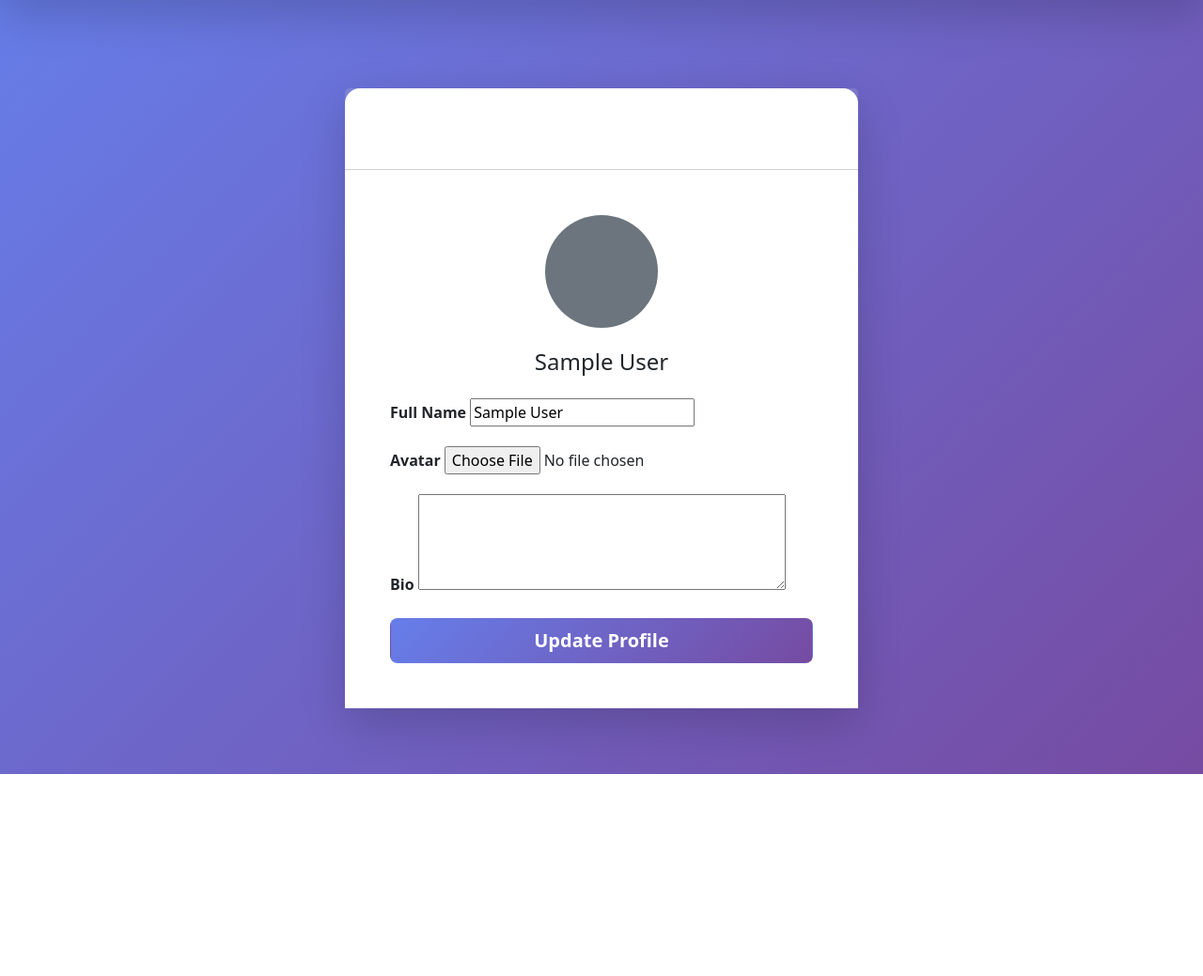
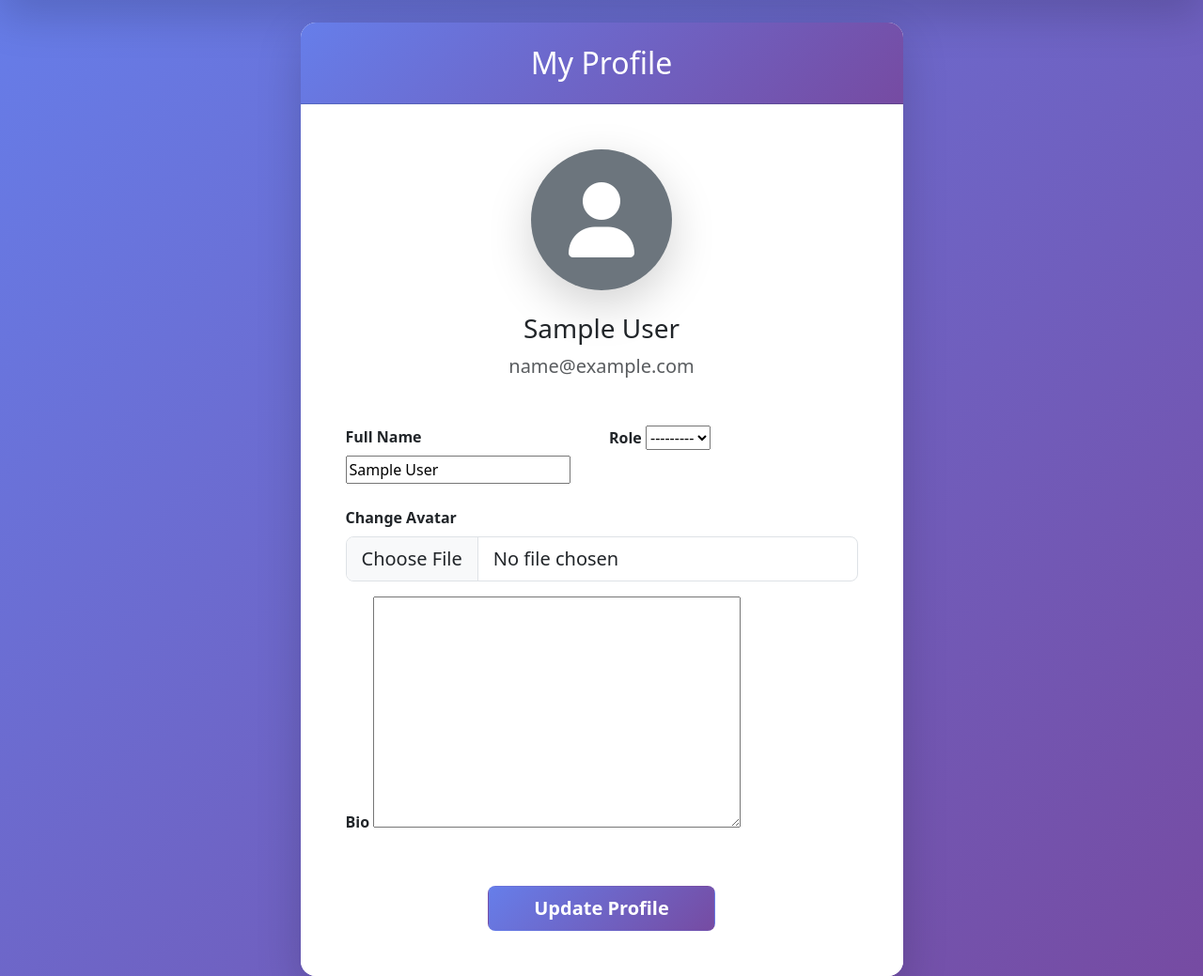
Before and after one commit to Akshaykumarpv03/AI-Powered-Quiz-Hub, a Django app: page /profile/ in a window 1280 px wide. Shown: the part 62-1101 px from the top of the page at 94% size. Before the commit the page ends 886 px from the top, so only its background shows below. Run offline with Django 5.2, Linux system fonts and the light colour scheme; the visitor is signed in with stand-in values (Sample User, id 1); data that the repository does not hold is empty; parts of the project's set-up code (start-up, migrations or seed data) failed here and were passed over.

Commit message:
Models updated,Roles added

```diff
--- a/apps/users/forms.py
+++ b/apps/users/forms.py
@@ -1,47 +1,34 @@
+# apps/users/forms.py — FINAL
 from django import forms
 from django.contrib.auth.forms import UserCreationForm
-from .models import User
+from .models import User, Role
 
 class CustomUserCreationForm(UserCreationForm):
-    email = forms.EmailField(required=True, widget=forms.EmailInput(attrs={'class': 'form-control form-control-lg'}))
+    full_name = forms.CharField(max_length=255, required=False)
 
     class Meta:
         model = User
-        fields = ("email", "password1", "password2")
-
-    def __init__(self, *args, **kwargs):
-        super().__init__(*args, **kwargs)
-        self.fields['password1'].widget.attrs.update({'class': 'form-control form-control-lg'})
-        self.fields['password2'].widget.attrs.update({'class': 'form-control form-control-lg'})
+        fields = ("email", "full_name", "password1", "password2")
 
     def save(self, commit=True):
         user = super().save(commit=False)
         user.email = self.cleaned_data["email"]
         user.username = self.cleaned_data["email"]
+        user.full_name = self.cleaned_data.get("full_name")
         if commit:
             user.save()
         return user
 
 
-class CustomUserCreationForm(UserCreationForm):
-    email = forms.EmailField(required=True)
+class ProfileUpdateForm(forms.ModelForm):
+    avatar = forms.ImageField(required=False, widget=forms.FileInput(attrs={'accept': 'image/*'}))
+    avatar_clear = forms.BooleanField(required=False, widget=forms.HiddenInput)
 
     class Meta:
         model = User
-        fields = ("email", "password1", "password2")
+        fields = ['full_name', 'avatar', 'bio', 'role']
 
-    def save(self, commit=True):
-        user = super().save(commit=False)
-        user.email = self.cleaned_data["email"]
-        user.username = self.cleaned_data["email"]
-        if commit:
-            user.save()
-        return user
-
-class ProfileUpdateForm(forms.ModelForm):
-    class Meta:
-        model = User
-        fields = ['full_name', 'avatar', 'bio']
-        widgets = {
-            'bio': forms.Textarea(attrs={'rows': 4}),
-        }
+    def clean_avatar(self):
+        if self.cleaned_data.get('avatar_clear'):
+            return None
+        return self.cleaned_data.get('avatar')
--- a/apps/users/models.py
+++ b/apps/users/models.py
@@ -1,29 +1,31 @@
-# apps/users/models.py
-from django.contrib.auth.models import AbstractUser, BaseUserManager
+# apps/users/models.py — FINAL VERSION
+from django.contrib.auth.models import AbstractUser
 from django.db import models
+from django.utils import timezone
 
-class CustomUserManager(BaseUserManager):
-    def create_user(self, email, password=None, **extra_fields):
-        if not email:
-            raise ValueError('Email is required')
-        email = self.normalize_email(email)
-        user = self.model(email=email, **extra_fields)
-        user.set_password(password)
-        user.save(using=self._db)
-        return user
 
-    def create_superuser(self, email, password=None, **extra_fields):
-        extra_fields.setdefault('is_staff', True)
-        extra_fields.setdefault('is_superuser', True)
-        return self.create_user(email, password, **extra_fields)
+class Role(models.Model):
+    name = models.CharField(max_length=50, unique=True)
+
+    def __str__(self):
+        return self.name
+
+    class Meta:
+        db_table = 'roles'
+
 
 class User(AbstractUser):
     email = models.EmailField(unique=True)
-    full_name = models.CharField(max_length=255, blank=True)
+    full_name = models.CharField(max_length=255, blank=True, null=True)
+    role = models.ForeignKey(Role, on_delete=models.SET_NULL, null=True, blank=True)
+
+    # UPLOAD FROM DEVICE
     avatar = models.ImageField(upload_to='avatars/', blank=True, null=True)
-    bio = models.TextField(blank=True)
 
-    objects = CustomUserManager()
+    bio = models.TextField(blank=True, null=True)
+    is_active = models.BooleanField(default=True)
+    created_at = models.DateTimeField(default=timezone.now)
+    last_login = models.DateTimeField(null=True, blank=True)
 
     USERNAME_FIELD = 'email'
     REQUIRED_FIELDS = []
--- a/apps/users/views.py
+++ b/apps/users/views.py
@@ -63,9 +63,17 @@ def profile(request):
     if request.method == 'POST':
         form = ProfileUpdateForm(request.POST, request.FILES, instance=request.user)
         if form.is_valid():
+            # Handle avatar clear
+            if 'avatar-clear' in request.POST:
+                request.user.avatar.delete(save=False)
+                request.user.avatar = None
             form.save()
             messages.success(request, 'Profile updated successfully!')
             return redirect('profile')
     else:
         form = ProfileUpdateForm(instance=request.user)
-    return render(request, 'users/profile.html', {'form': form})
+
+    return render(request, 'users/profile.html', {
+        'form': form,
+        'user': request.user
+    })
--- a/templates/users/profile.html
+++ b/templates/users/profile.html
@@ -1,39 +1,72 @@
+<!-- templates/users/profile.html — FINAL VERSION (WORKS 100%) -->
 {% extends "base.html" %}
 {% block content %}
 <div class="row justify-content-center min-vh-100 align-items-center">
-    <div class="col-md-8 col-lg-6">
-        <div class="card shadow-lg border-0 rounded-4">
-            <div class="card-header bg-gradient text-white text-center py-4" style="background: linear-gradient(135deg, #667eea, #764ba2);">
+    <div class="col-md-9 col-lg-7">
+        <div class="card shadow-lg border-0 rounded-4 overflow-hidden">
+            <div class="card-header text-white text-center py-4" style="background: linear-gradient(135deg, #667eea, #764ba2);">
                 <h2 class="mb-0">My Profile</h2>
             </div>
             <div class="card-body p-5 bg-white text-dark">
-                <div class="text-center mb-4">
+
+                <!-- Current Avatar -->
+                <div class="text-center mb-5">
                     {% if user.avatar %}
-                        <img src="{{ user.avatar.url }}" class="rounded-circle" width="120" height="120">
+                        <img src="{{ user.avatar.url }}?t={{ user.avatar|length }}"
+                             class="rounded-circle shadow-lg" width="150" height="150" alt="Avatar">
+                        <p class="text-success mt-2"><small>Current avatar</small></p>
                     {% else %}
-                        <div class="bg-secondary rounded-circle d-inline-block" style="width:120px;height:120px;"></div>
+                        <div class="bg-secondary rounded-circle d-inline-flex align-items-center justify-content-center shadow-lg" style="width:150px;height:150px;">
+                            <i class="fas fa-user fa-5x text-white"></i>
+                        </div>
                     {% endif %}
-                    <h4 class="mt-3">{{ user.full_name|default:user.email }}</h4>
+                    <h3 class="mt-4">{{ user.full_name|default:"Set your name" }}</h3>
+                    <p class="text-muted fs-5">{{ user.email }}</p>
+                    {% if user.role %}
+                        <span class="badge bg-primary fs-5 px-4 py-2">{{ user.role.name }}</span>
+                    {% endif %}
                 </div>
 
+                <!-- FORM — THIS IS THE FIX -->
                 <form method="post" enctype="multipart/form-data">
                     {% csrf_token %}
-                    <div class="mb-3">
-                        <label class="form-label fw-bold">Full Name</label>
-                        {{ form.full_name }}
+
+                    <div class="row g-3">
+                        <div class="col-md-6">
+                            <label class="form-label fw-bold">Full Name</label>
+                            {{ form.full_name }}
+                        </div>
+                        <div class="col-md-6">
+                            <label class="form-label fw-bold">Role</label>
+                            {{ form.role }}
+                        </div>
                     </div>
-                    <div class="mb-3">
-                        <label class="form-label fw-bold">Avatar</label>
-                        {{ form.avatar }}
+
+                    <!-- AVATAR UPLOAD — RAW FIELD (THIS WORKS) -->
+                    <div class="mt-4">
+                        <label class="form-label fw-bold">Change Avatar</label>
+                        <input type="file" name="avatar" accept="image/*" class="form-control form-control-lg">
+                        {% if user.avatar %}
+                            <div class="form-text mt-2">
+                                <small>Current: {{ user.avatar.name|cut:"avatars/" }}</small><br>
+                                <label>
+                                    <input type="checkbox" name="avatar-clear"> Remove current avatar
+                                </label>
+                            </div>
+                        {% endif %}
                     </div>
-                    <div class="mb-3">
+
+                    <div class="mt-3">
                         <label class="form-label fw-bold">Bio</label>
                         {{ form.bio }}
                     </div>
-                    <button type="submit" class="btn btn-lg w-100 text-white fw-bold"
-                            style="background: linear-gradient(135deg, #667eea, #764ba2);">
-                        Update Profile
-                    </button>
+
+                    <div class="text-center mt-5">
+                        <button type="submit" class="btn btn-lg px-5 text-white fw-bold"
+                                style="background: linear-gradient(135deg, #667eea, #764ba2);">
+                            Update Profile
+                        </button>
+                    </div>
                 </form>
             </div>
         </div>
```
Also changed, not shown: apps/users/migrations/0001_initial.py, apps/users/migrations/0002_remove_user_password_hash.py, apps/users/migrations/0003_alter_user_managers.py, apps/users/migrations/0004_remove_user_avatar_url_user_avatar.py (added), apps/users/migrations/0004_remove_user_role_alter_user_managers_and_more.py (deleted), apps/users/migrations/0005_user_avatar_user_bio.py (deleted).
